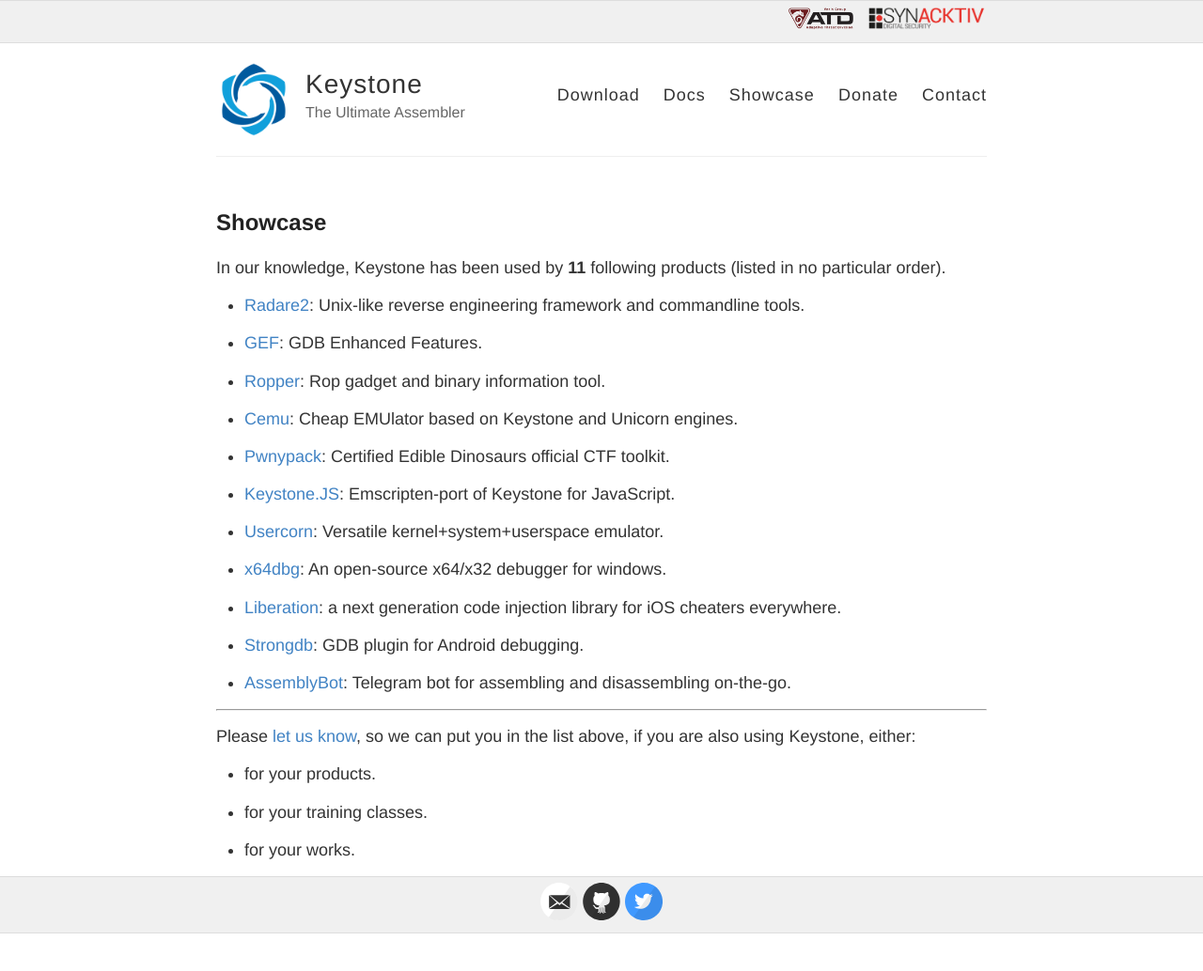
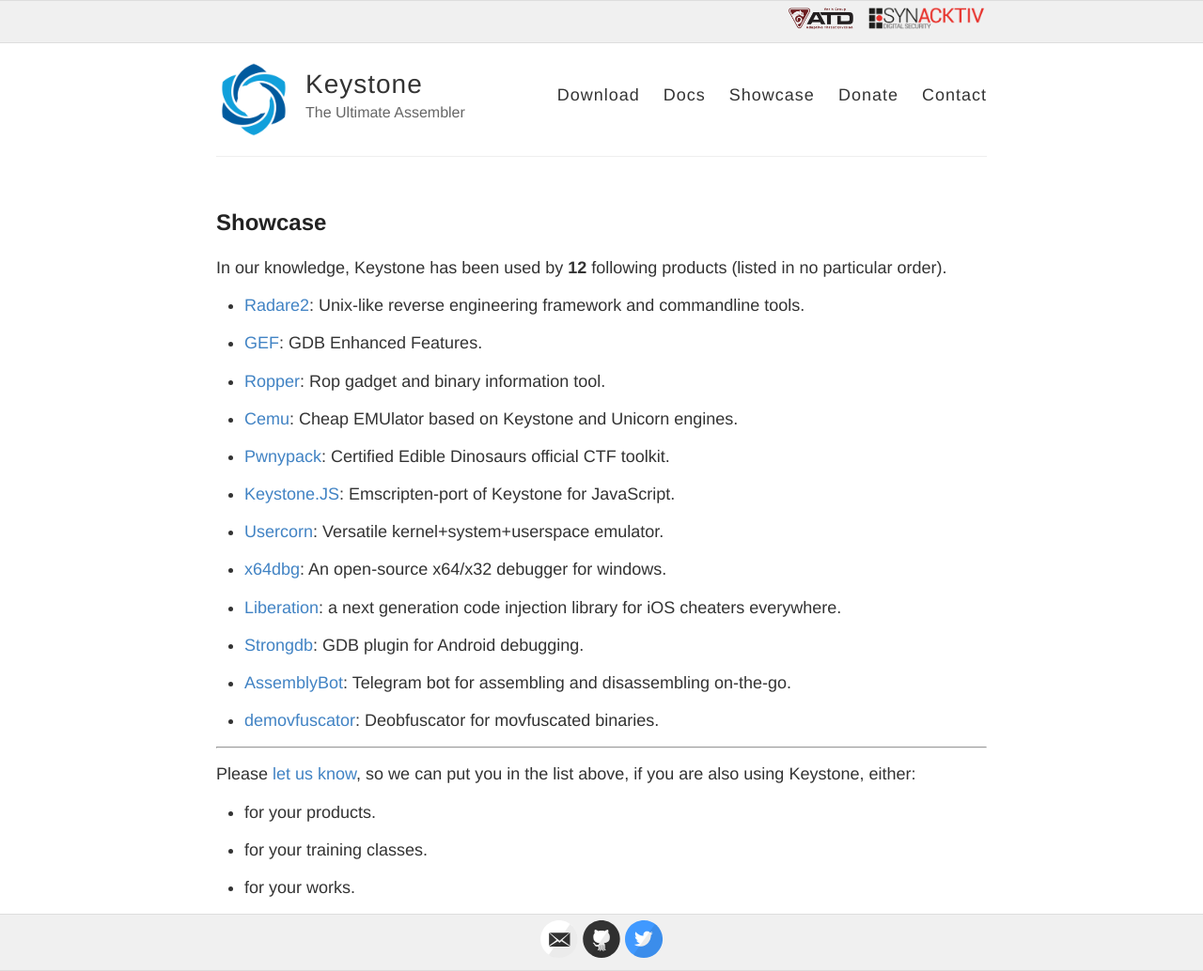
Before and after one commit to keystone-engine/keystone-engine.github.io, a Jekyll site: the page built from showcase.md, in a window 1280 px wide. Shown: the whole page at 94% size. Built offline with Jekyll 4.4.1, drawn with Linux system fonts in a browser that asks for light colours; before the commit the page ends 994 px from its top, so only the background shows below that.

Commit message:
showcase

```diff
--- a/showcase.md
+++ b/showcase.md
@@ -6,7 +6,7 @@
 
 ## Showcase
 
-In our knowledge, Keystone has been used by **11** following products (listed in no particular order).
+In our knowledge, Keystone has been used by **12** following products (listed in no particular order).
 
 - [Radare2](https://github.com/radare/radare2): Unix-like reverse engineering framework and commandline tools.
 
@@ -30,6 +30,7 @@
 
 - [AssemblyBot](https://github.com/mbikovitsky/AssemblyBot): Telegram bot for assembling and disassembling on-the-go.
 
+- [demovfuscator](https://github.com/kirschju/demovfuscator): Deobfuscator for movfuscated binaries.
 
 ---
 
```
